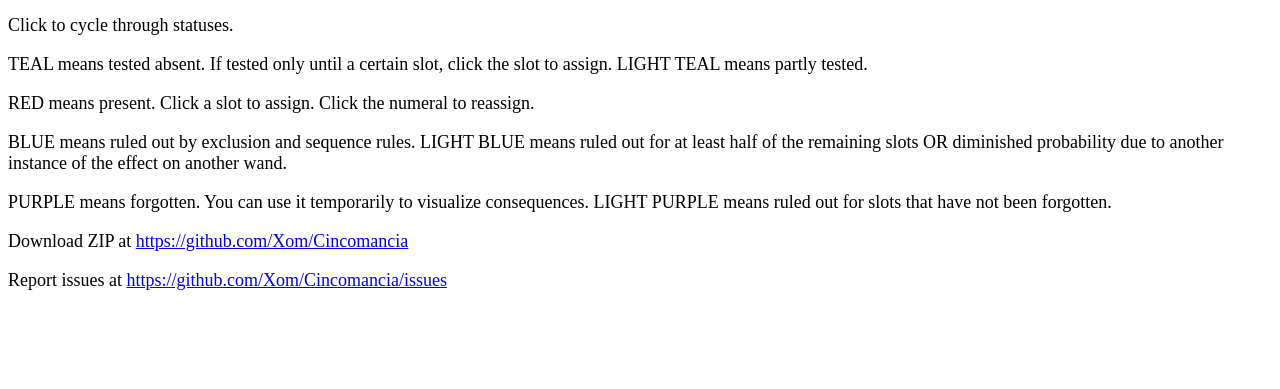
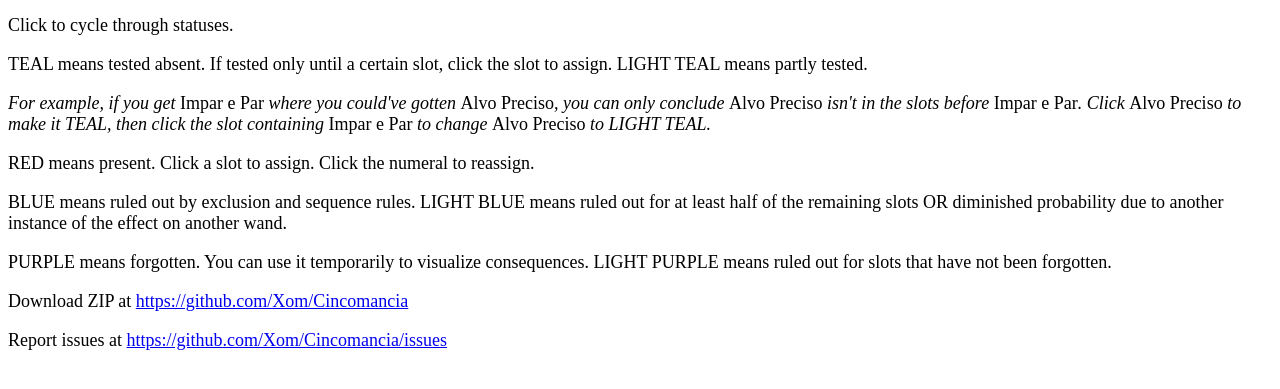
Before and after one commit to Xom/Cincomancia, a plain HTML site: page index.html in a window 1280 px wide. Shown: the part 83-472 px from the top of the page. Drawn offline with Linux system fonts and the light colour scheme.

Commit message:
Add example of LIGHT TEAL usage

```diff
--- a/index.html
+++ b/index.html
@@ -3,6 +3,7 @@
 <p><a href="cincomancia.html" style="font-size:54px">Cincomancia</a> is a helper for <a href="https://itunes.apple.com/us/app/cinco-paus/id1249999336?ls=1&mt=8">Cinco</a> <a href="https://smestorp.itch.io/cinco-paus">Paus</a>.</p>
 <p>Click to cycle through statuses.</p>
 <p>TEAL means tested absent. If tested only until a certain slot, click the slot to assign. LIGHT TEAL means partly tested.</p>
+<p style="font-style:italic">For example, if you get <span style="font-style:normal">Impar e Par</span> where you could've gotten <span style="font-style:normal">Alvo Preciso</span>, you can only conclude <span style="font-style:normal">Alvo Preciso</span> isn't in the slots before <span style="font-style:normal">Impar e Par</span>. Click <span style="font-style:normal">Alvo Preciso</span> to make it TEAL, then click the slot containing <span style="font-style:normal">Impar e Par</span> to change <span style="font-style:normal">Alvo Preciso</span> to LIGHT TEAL.</p>
 <p>RED means present. Click a slot to assign. Click the numeral to reassign.</p>
 <p>BLUE means ruled out by exclusion and sequence rules. LIGHT BLUE means ruled out for at least half of the remaining slots OR diminished probability due to another instance of the effect on another wand.</p>
 <p>PURPLE means forgotten. You can use it temporarily to visualize consequences. LIGHT PURPLE means ruled out for slots that have not been forgotten.</p>
```
